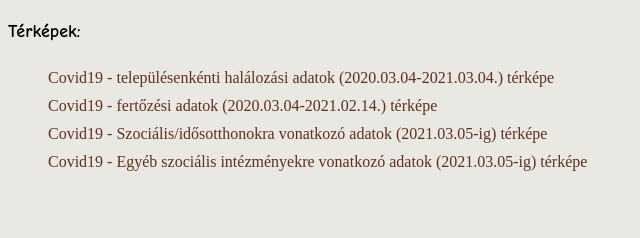
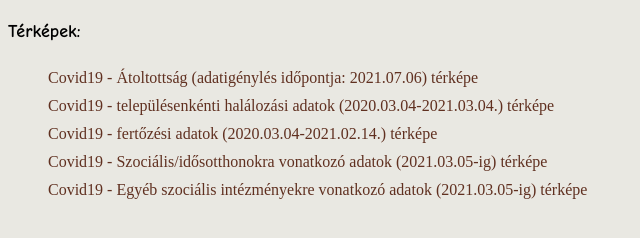
Before and after one commit to szghlm/covid_maps, a plain HTML site: page docs/index.html in a window 1280 px wide. Shown: the whole page, without its empty margins (0-640 px from the left). Drawn offline with Linux system fonts and the light colour scheme.

Commit message:
Update index.html

```diff
--- a/docs/index.html
+++ b/docs/index.html
@@ -60,6 +60,9 @@ ul {
 
 <ul>
   <li>
+  <a href = "covid_vedettsegik.html"> Covid19 - Átoltottság (adatigénylés időpontja: 2021.07.06) térképe</a>
+  </li>
+  <li>
   <a href = "covid_elhunyt.html"> Covid19 - településenkénti halálozási adatok (2020.03.04-2021.03.04.) térképe </a>
   </li>
   <li>
```
